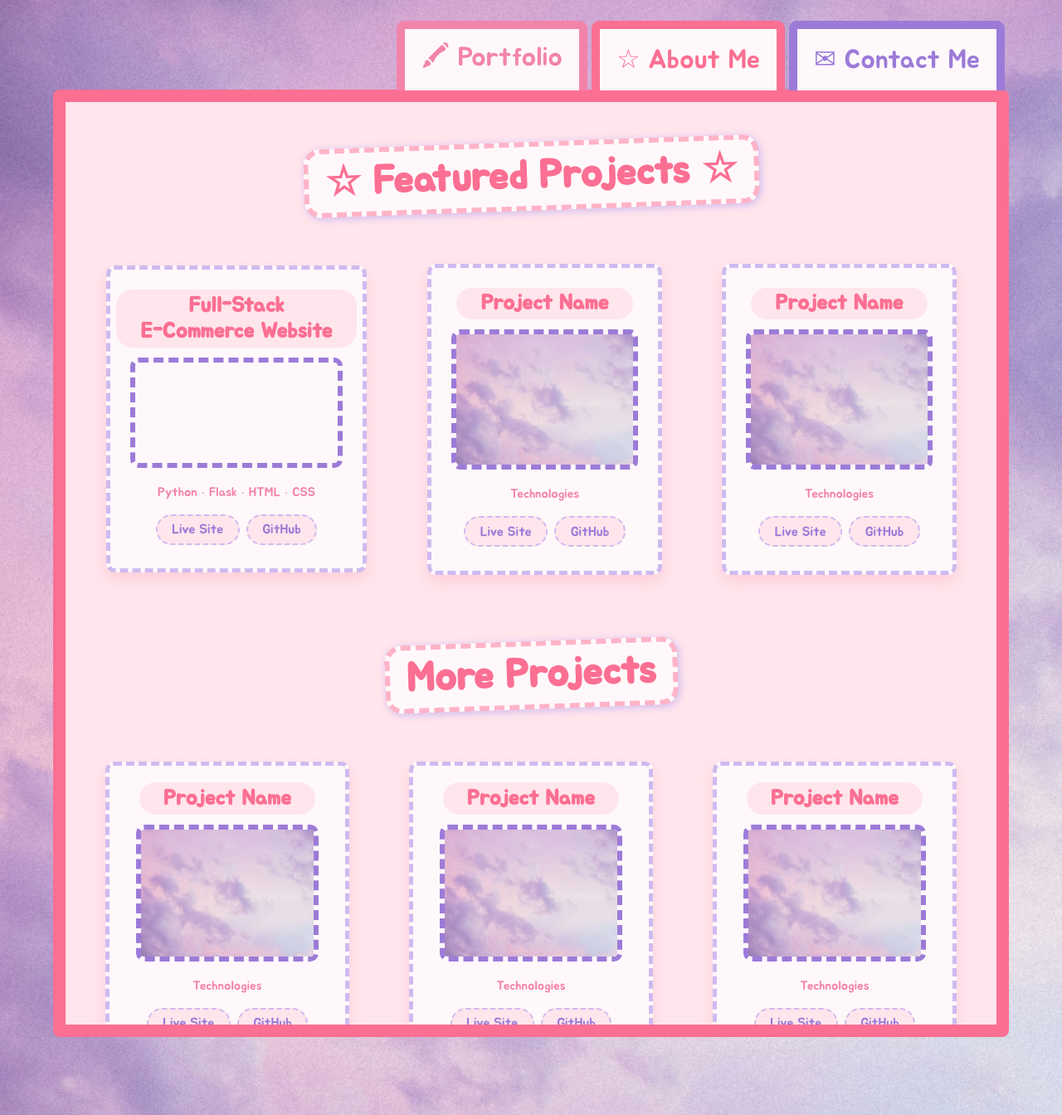
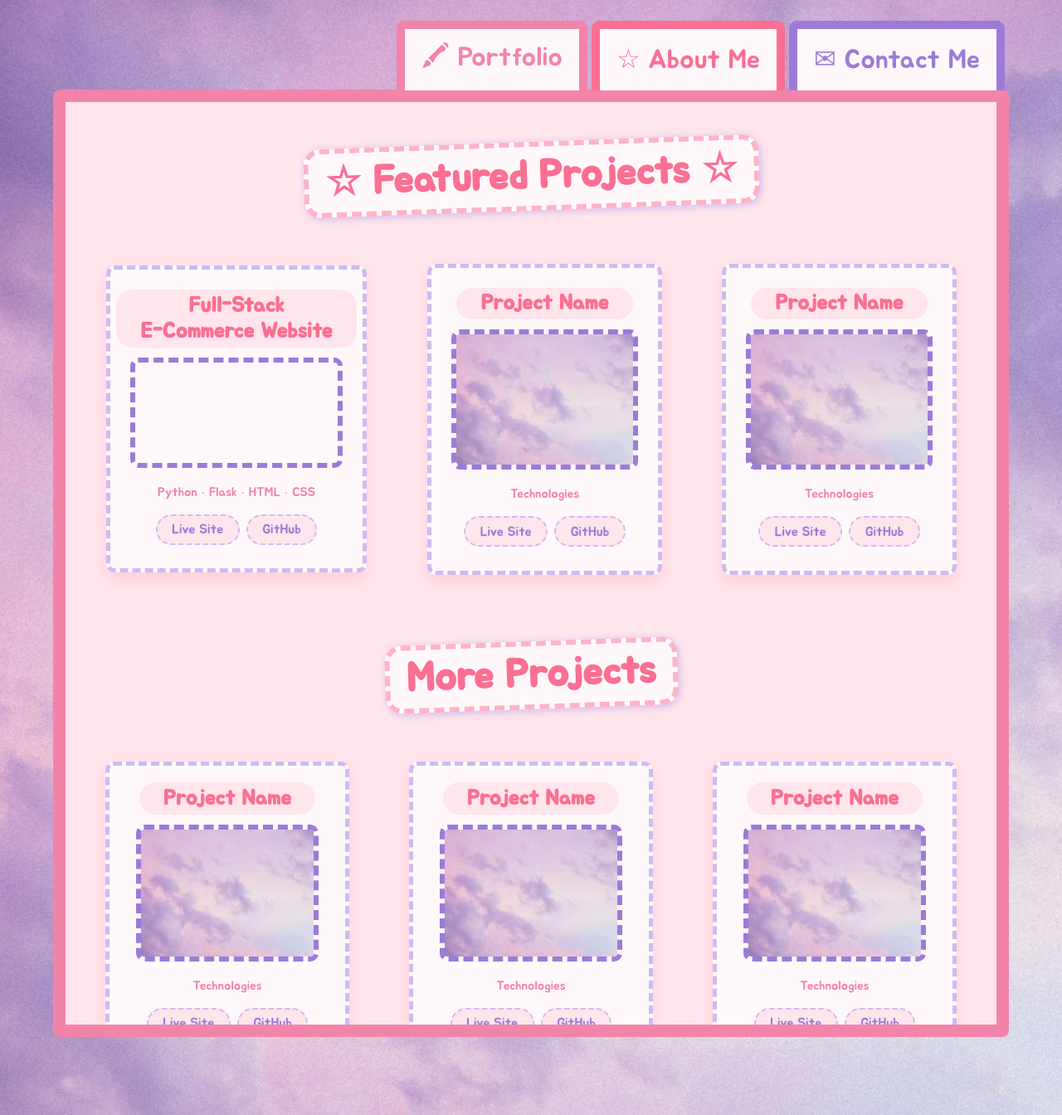
Before and after one commit to Brygetee/My-Portfolio-Website, a Flask app: page /portfolio in a window 1280 px wide. Shown: the whole page at 83% size. Run offline with Flask 3, Linux system fonts and the light colour scheme; grey boxes are pictures that could not be loaded.

Commit message:
changed portfolio page border

```diff
--- a/static/styles.css
+++ b/static/styles.css
@@ -249,6 +249,7 @@
     position: absolute;
     right: 35%;
 }
+
 .programming_skills{
     display: flex;
     flex-direction: column;
@@ -615,6 +616,7 @@
 
 .portfolio-content {
     overflow-y: auto;
+    border: 15px solid var(--text-pink);
 }
 
 .featured-grid {
```
